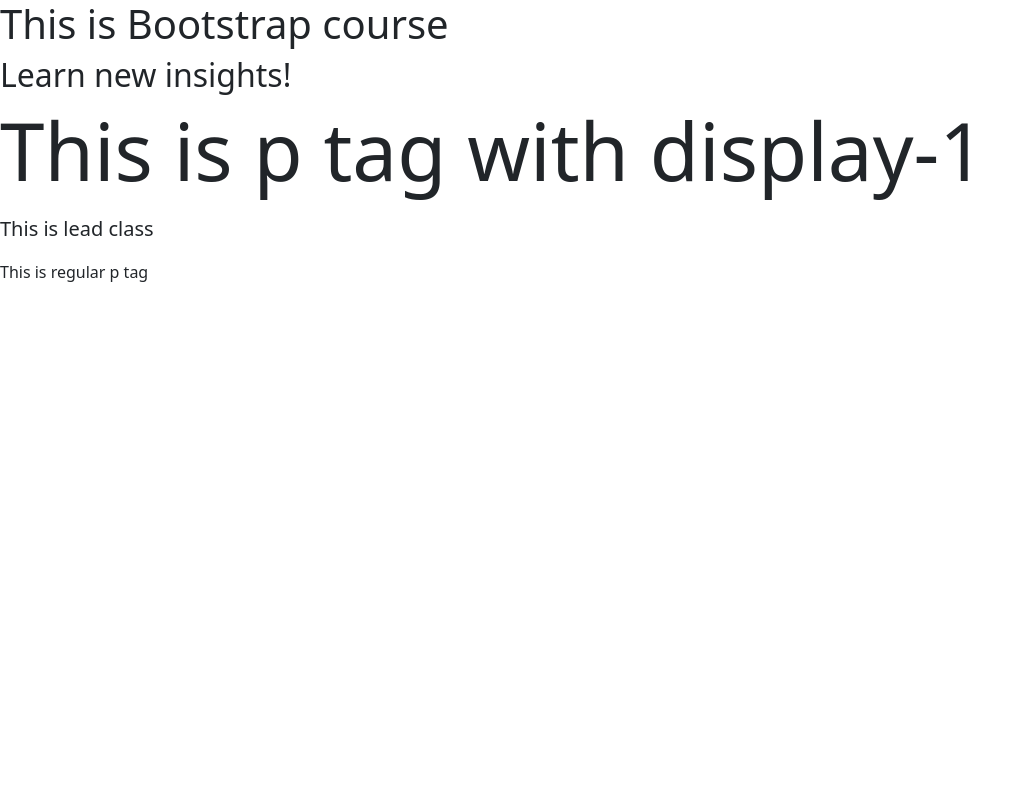
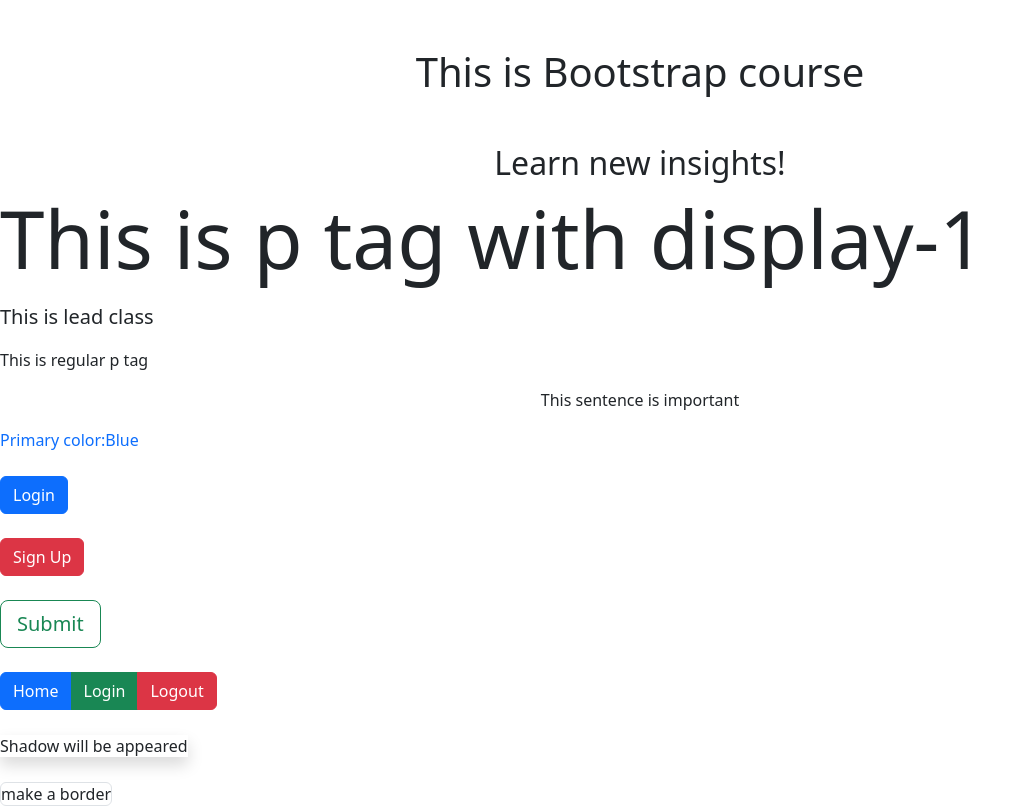
Before and after one commit to NishanMani/Knackforge_Training, a plain HTML site: page index.html in a window 1280 px wide. Shown: the whole page, without its empty margins (0-1031 px from the left). Drawn offline with nearby package versions, Linux system fonts and the light colour scheme.

Commit message:
part-1 bootstrap

```diff
--- a/index.html
+++ b/index.html
@@ -6,11 +6,33 @@
     <link href="https://cdn.jsdelivr.net/npm/bootstrap@5.3.8/dist/css/bootstrap.min.css" rel="stylesheet" integrity="sha384-sRIl4kxILFvY47J16cr9ZwB07vP4J8+LH7qKQnuqkuIAvNWLzeN8tE5YBujZqJLB" crossorigin="anonymous">
 </head>
 <body>
-    <h1>This is Bootstrap course</h1>
-    <h2>Learn new insights!</h2>
+    <h1 class="m-5 text-center">This is Bootstrap course</h1>
+    <h2 class="text-center">Learn new insights!</h2>
     <p class="display-1">This is p tag with display-1</p>
     <p class="lead">This is lead class</p>
     <p>This is regular p tag</p>
+    <p class="text-center">This sentence is important</p>
+    <span class="text-primary">Primary color:Blue</span>
+    <br>
+    <br>
+    <button class="btn btn-primary">Login</button>
+    <br>
+    <br>
+    <button class="btn btn-danger">Sign Up</button> <br> <br>
+    <button class="btn btn-outline-success btn-lg">Submit</button>
+    <br>
+    <br>
+    <div class="btn-group">
+        <button class="btn btn-primary">Home</button>
+        <button class="btn btn-success">Login</button>
+        <button class="btn btn-danger">Logout</button>
+    </div>
+    <br>
+    <br>
+    <span class="Shadow">Shadow will be appeared</span>
+    <br>
+    <br>
+    <span class="border rounded ">make a border</span>
 </body>
 <script src="https://cdn.jsdelivr.net/npm/bootstrap@5.3.8/dist/js/bootstrap.bundle.min.js" integrity="sha384-FKyoEForCGlyvwx9Hj09JcYn3nv7wiPVlz7YYwJrWVcXK/BmnVDxM+D2scQbITxI" crossorigin="anonymous"></script>
 </html>
```
